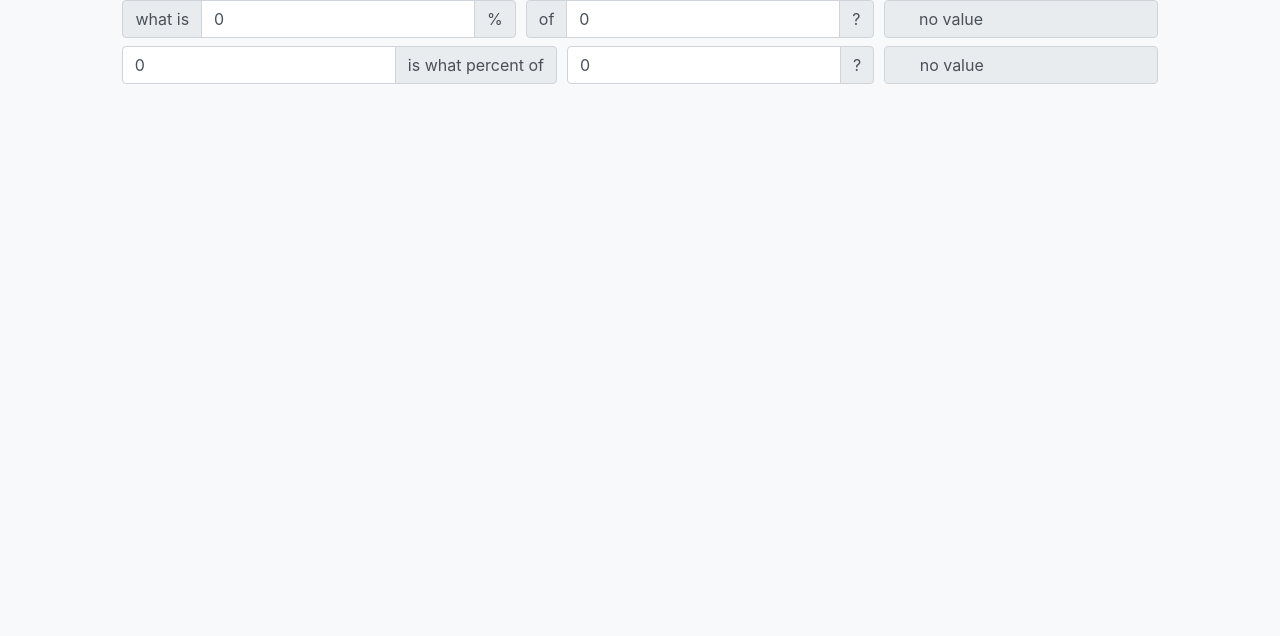
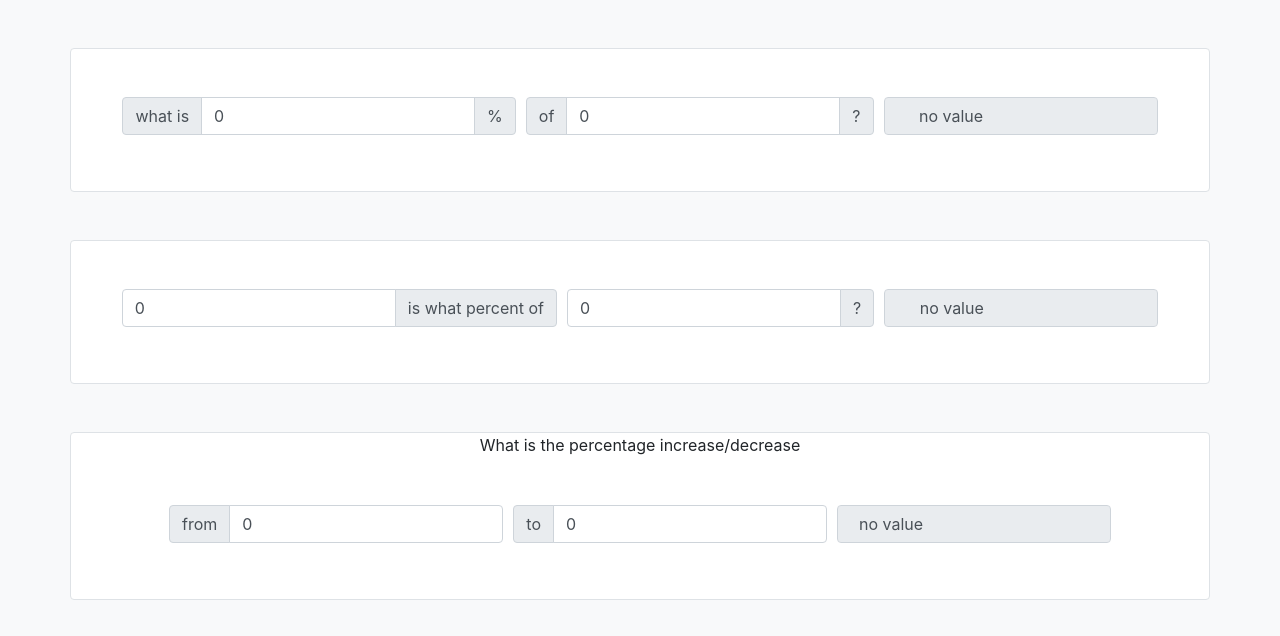
Before and after one commit to bi305/online_tools, a website: page imagehover.css-master/percent_age calculator.html in a window 1280 px wide. Drawn offline with nearby package versions, Linux system fonts and the light colour scheme.

Commit message:
percentage calculator in now in working

```diff
--- a/imagehover.css-master/percent_age calculator.html
+++ b/imagehover.css-master/percent_age calculator.html
@@ -17,8 +17,8 @@
   <body class="bg-light">
     <div class="container" ng-app="myapp" ng-controller="myctr">
       <div class="row">
-          <div class="col md-12">
-            <form class="d-flex justify-content-center">
+        <div class="col md-12 col-sm-12 col-12 bg-white  mt-5 border rounded">
+          <form class="d-flex justify-content-center mb-5 mt-5">
             <div class="form-row align-items-center">
               <div class="col-auto">
                 <div class="input-group mb-2">
@@ -63,11 +63,12 @@
               </div>
             </div>
           </form>
-              <form class="d-flex justify-content-center">
+        </div>
+        <div class="col-md-12 col-sm-12 col-12 bg-white  mt-5 border rounded">
+          <form class="d-flex justify-content-center mb-5 mt-5">
             <div class="form-row align-items-center">
               <div class="col-auto">
                 <div class="input-group mb-2">
-
                   <input
                     type="text"
                     class="form-control"
@@ -75,14 +76,13 @@
                     ng-change="percent2()"
                   />
                   <div class="input-group-append">
-                          <div class="input-group-text">is  what  percent  of</div>
+                    <div class="input-group-text">is what percent of</div>
                   </div>
                 </div>
               </div>
 
               <div class="col-auto">
                 <div class="input-group mb-2">
-
                   <input
                     type="text"
                     class="form-control"
@@ -105,8 +105,36 @@
             </div>
           </form>
         </div>
+        <div class="col-md-12 col-sm-12 col-12 bg-white mb-3 mt-5 border rounded">
+          <p class="col-md-12 d-flex justify-content-center">
+            What is the percentage increase/decrease
+          </p>
+          <div class="d-flex justify-content-center mb-5 mt-5">
+            <div class="form-row align-items-center">
+              <div class="col-auto">
+                <div class="input-group mb-2">
+                  <div class="input-group-prepend">
+                    <div class="input-group-text">from</div>
+                  </div>
+                  <input type="text" class="form-control" ng-model="value_5" ng-change="percent3()" />
+                </div>
+              </div>
 
+              <div class="col-auto">
+                <div class="input-group mb-2">
+                  <div class="input-group-prepend">
+                    <div class="input-group-text">to</div>
+                  </div>
+                  <input type="text" class="form-control" ng-model="value_6" ng-change="percent3()" />
 
+                </div>
+              </div>
+              <div class="col-auto">
+                <input type="text" class="form-control mb-2" value=" {{  result3 || ' no value'}}" readonly />
+              </div>
+            </div>
+          </div>
+        </div>
       </div>
     </div>
 
@@ -134,19 +162,29 @@
     $scope.value_2 = 0;
     $scope.value_3 = 0;
     $scope.value_4 = 0;
+    $scope.value_5 = 0;
+    $scope.value_6 = 0;
 
     // function
     $scope.percent1 = function () {
       $scope.result1 = 0;
-      $scope.result1 =
-        (parseFloat($scope.value_1) * parseFloat($scope.value_2)) / 100;
+      $scope.result1 = (parseFloat($scope.value_1) * parseFloat($scope.value_2)) / 100;
     };
+    //function
     $scope.percent2 = function () {
       $scope.result2 = 0;
 
-      // value_3/value_4 *100
-      $scope.result2 =
-        (parseFloat($scope.value_3) / parseFloat($scope.value_4)) * 100;
+      $scope.result2 = (parseFloat($scope.value_3) / parseFloat($scope.value_4)) * 100;
     };
+
+    //function
+    $scope.percent3 =function()
+    {
+      $scope.result3=0;
+      $scope.increase=0;
+      $scope.increase = parseFloat( $scope.value_6) - parseFloat( $scope.value_5);
+      $scope.result3= (parseFloat( $scope.increase)/parseFloat( $scope.value_5))*100;
+
+    } ;
   });
 </script>
```
Lines whose indentation alone changed are shown as unchanged.
